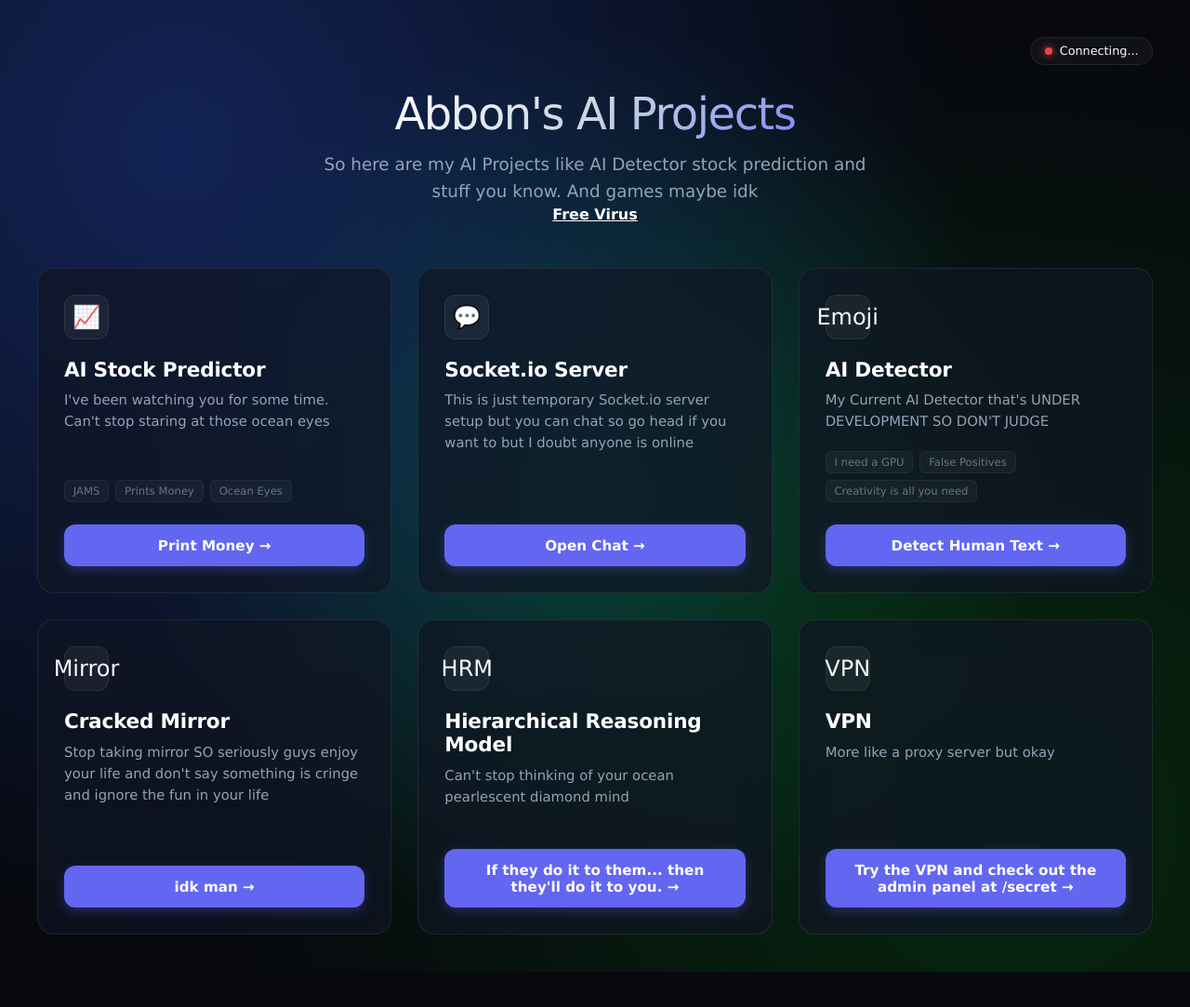
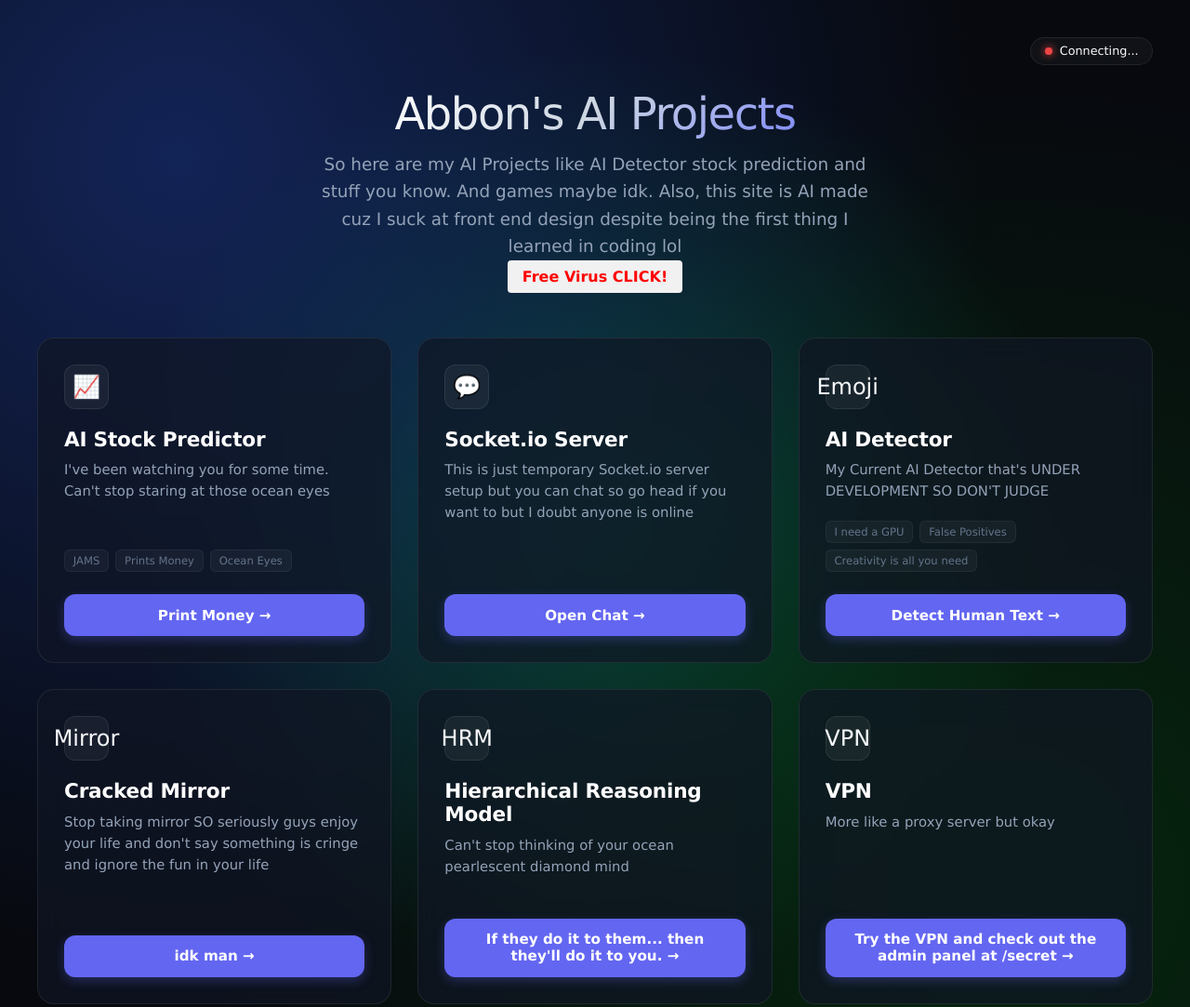
Before and after one commit to GenAIAP/My-AI-Projects, a website: page public/index.html in a window 1280 px wide. Shown: the top 1083 px of the page at 93% size. Before the commit the page ends 1045 px from the top, so only its background shows below. Drawn offline with nearby package versions, Linux system fonts and the light colour scheme; no server answers.

Commit message:
comin round comin round comin round the corner

```diff
--- a/public/index.html
+++ b/public/index.html
@@ -17,8 +17,8 @@
 
     <header>
       <h1>Abbon's AI Projects</h1>
-      <p class="subtitle">So here are my AI Projects like AI Detector stock prediction and stuff you know. And games maybe idk</p>
-      <a href="https://www.youtube.com/watch?v=hG4lT4fxj8M" style="color: white; font-weight: bold; cursor: pointer;">Free Virus</a>
+      <p class="subtitle">So here are my AI Projects like AI Detector stock prediction and stuff you know. And games maybe idk. Also, this site is AI made cuz I suck at front end design despite being the first thing I learned in coding lol</p>
+      <a href="https://www.youtube.com/watch?v=hG4lT4fxj8M" style="color: red; font-weight: bold; cursor: pointer; background-color: #f1f1f1; padding: 8px 16px; border-radius: 4px; text-decoration: none;">Free Virus CLICK!</a>
     </header>
 
     <main class="projects-grid" id="projectsGrid">
```
